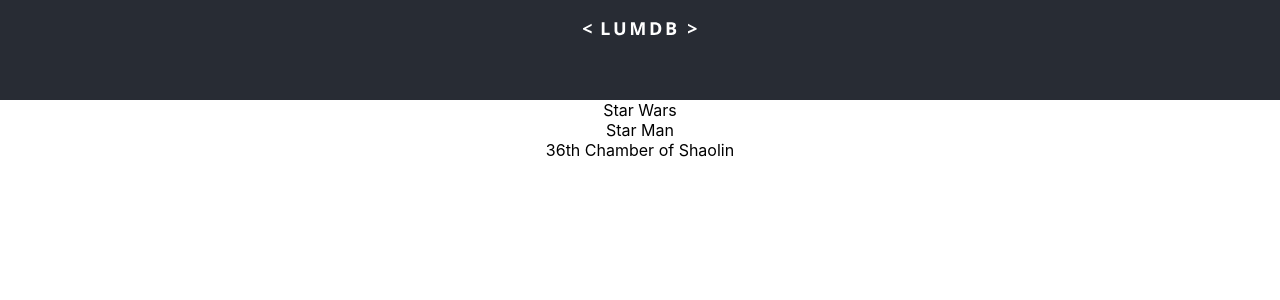
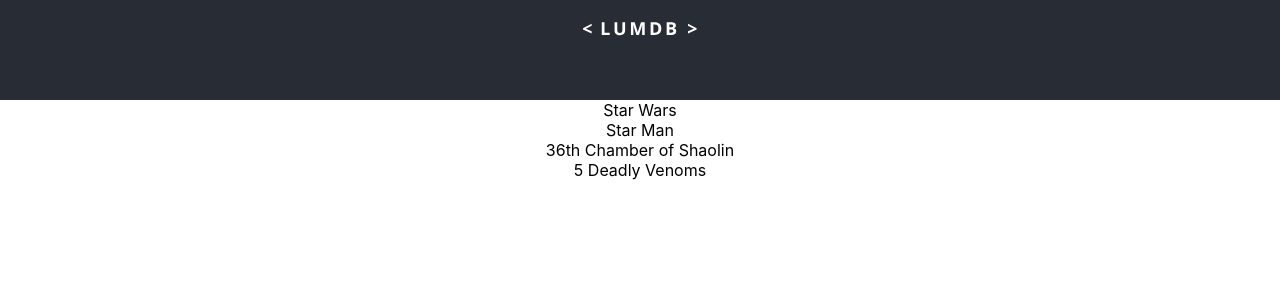
Before and after one commit to tracy-tucker/lumdb, a React (Create React App) app: page / in a window 1280 px wide. Shown: the top 300 px of the page. Built offline with nearby package versions, Linux system fonts and the light colour scheme.

Commit message:
Creation of Movie component

```diff
--- a/src/App.js
+++ b/src/App.js
@@ -1,17 +1,21 @@
 import React, { Component } from 'react'
 import logo from './logo.svg';
 import './App.css';
+import Movie from './movie'
 
 const movies = [
   {
     id: 1,
-  title: "Star Wars"
+    title: "Star Wars"
   }, {
     id: 2,
-  title: "Star Man"
+    title: "Star Man"
   }, {
     id: 3,
-  title: "36th Chamber of Shaolin"
+    title: "36th Chamber of Shaolin"
+  }, {
+    id: 4,
+    title: "5 Deadly Venoms"
   }
 ];
 
@@ -25,11 +29,7 @@
         <header className="App-header">
           <img src={logo} className="App-logo" alt="logo" />
         </header>
-        {movies.map(movie => (
-          <div key={movie.id}>
-            {movie.title}
-          </div>
-          ))}
+        {movies.map(movie => <Movie key={movie.id} movie={movie} />)}
       </div>
     );
   }
--- /dev/null
+++ b/src/movie.js
@@ -0,0 +1,11 @@
+import React, { Component } from 'react'
+
+export default class Movie extends Component {
+    render() {
+        return (
+            <div>
+                {this.props.movie.title}
+            </div>
+        )
+    }
+}
```
